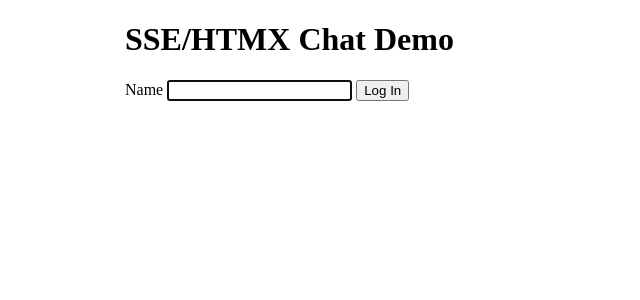
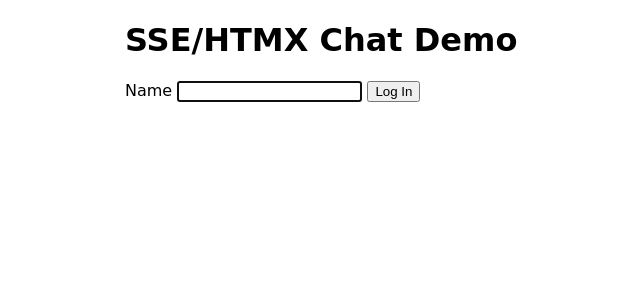
Before and after one commit to davidwmartines/simple-messenger, a Flask app: page / in a window 1280 px wide. Shown: the top 300 px of the page, without its empty margins (290-930 px from the left). Run offline with Flask 3, Linux system fonts and the light colour scheme; some libraries are stand-ins or nearby versions.

Commit message:
Some styling.

```diff
--- a/templates/layout.html
+++ b/templates/layout.html
@@ -6,6 +6,10 @@
     <style>
         .message {
             padding: 5px;
+        }
+
+        body {
+            font-family: "Comic Sans MS", "Comic Sans", "TSCu_Comic";
         }
     </style>
 </head>
```
